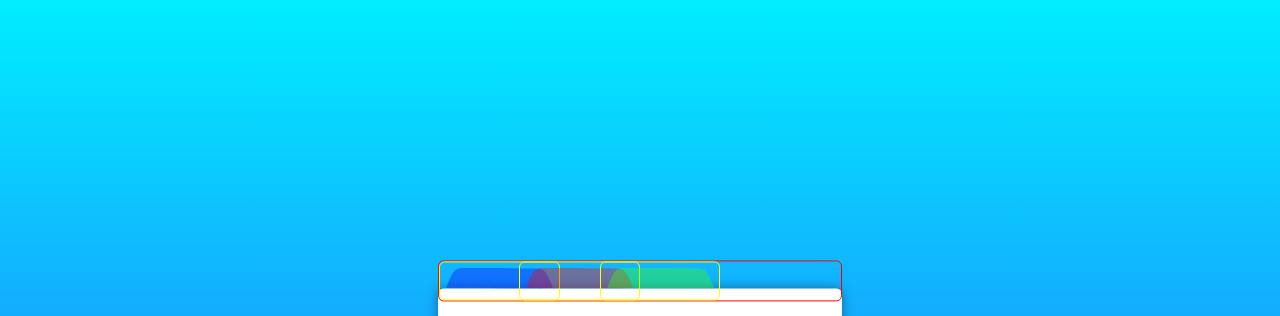
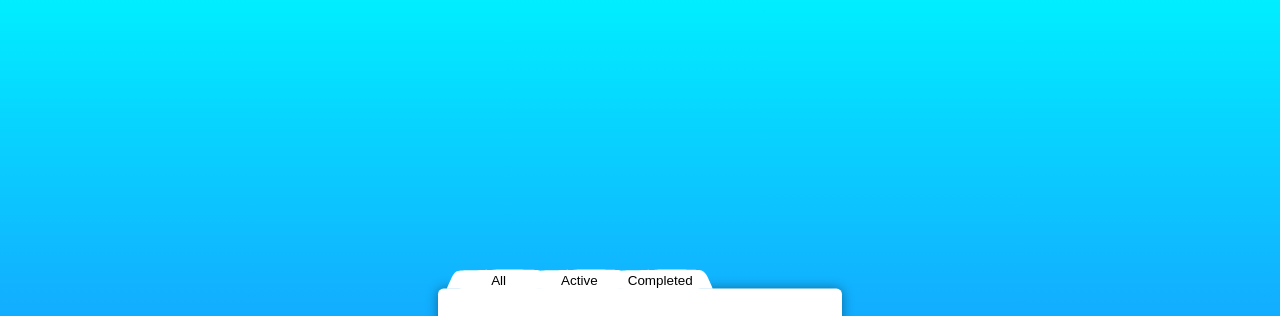
Before and after one commit to Ali-Sdg90/Todo-App, a plain HTML site: page index.html in a window 1280 px wide. Shown: the top 316 px of the page. Drawn offline with Linux system fonts and the light colour scheme.

Commit message:
Make filters move with main-div / add filterTopCalc

```diff
--- a/index.html
+++ b/index.html
@@ -29,8 +29,20 @@
 
         <div id="filter-nav-background">
             <svg
-                id="filter-all"
-                version="1.1"
+                xmlns="http://www.w3.org/2000/svg"
+                xmlns:xlink="http://www.w3.org/1999/xlink"
+                viewBox="0, 0, 400,125.4125412541254"
+            >
+                <g id="svgg">
+                    <path
+                        d="M187.705 20.083 C 187.188 20.600,158.258 21.194,123.416 21.403 C 49.360 21.846,53.156 21.024,40.835 39.281 C 37.680 43.956,19.802 84.053,19.802 86.455 C 19.802 86.826,101.188 87.129,200.660 87.129 C 300.132 87.129,381.518 86.826,381.518 86.455 C 381.518 84.053,363.641 43.956,360.485 39.281 C 352.366 27.250,347.026 23.524,334.637 21.244 C 325.751 19.608,189.256 18.530,187.705 20.083 "
+                        stroke="none"
+                        fill="#ffffff"
+                        fill-rule="evenodd"
+                    ></path>
+                </g>
+            </svg>
+            <svg
                 xmlns="http://www.w3.org/2000/svg"
                 xmlns:xlink="http://www.w3.org/1999/xlink"
                 viewBox="0, 0, 400,125.4125412541254"
@@ -38,16 +50,14 @@
                 <g id="svgg">
                     <path
                         id="path0"
-                        d="M65.347 19.658 C 47.355 24.343,39.376 36.250,21.681 84.818 C 20.882 87.012,29.987 87.129,201.179 87.129 C 300.365 87.129,381.518 86.826,381.518 86.455 C 381.518 86.084,377.658 76.612,372.941 65.404 C 359.053 32.412,352.425 24.650,335.314 21.339 C 326.653 19.663,71.429 18.074,65.347 19.658 "
+                        d="M187.705 20.083 C 187.188 20.600,158.258 21.194,123.416 21.403 C 49.360 21.846,53.156 21.024,40.835 39.281 C 37.680 43.956,19.802 84.053,19.802 86.455 C 19.802 86.826,101.188 87.129,200.660 87.129 C 300.132 87.129,381.518 86.826,381.518 86.455 C 381.518 84.053,363.641 43.956,360.485 39.281 C 352.366 27.250,347.026 23.524,334.637 21.244 C 325.751 19.608,189.256 18.530,187.705 20.083 "
                         stroke="none"
-                        fill="#1100ff60"
+                        fill="#ffffff"
                         fill-rule="evenodd"
                     ></path>
                 </g>
             </svg>
             <svg
-                id="filter-active"
-                version="1.1"
                 xmlns="http://www.w3.org/2000/svg"
                 xmlns:xlink="http://www.w3.org/1999/xlink"
                 viewBox="0, 0, 400,125.4125412541254"
@@ -55,26 +65,9 @@
                 <g id="svgg">
                     <path
                         id="path0"
-                        d="M65.347 19.658 C 47.355 24.343,39.376 36.250,21.681 84.818 C 20.882 87.012,29.987 87.129,201.179 87.129 C 300.365 87.129,381.518 86.826,381.518 86.455 C 381.518 86.084,377.658 76.612,372.941 65.404 C 359.053 32.412,352.425 24.650,335.314 21.339 C 326.653 19.663,71.429 18.074,65.347 19.658 "
+                        d="M187.705 20.083 C 187.188 20.600,158.258 21.194,123.416 21.403 C 49.360 21.846,53.156 21.024,40.835 39.281 C 37.680 43.956,19.802 84.053,19.802 86.455 C 19.802 86.826,101.188 87.129,200.660 87.129 C 300.132 87.129,381.518 86.826,381.518 86.455 C 381.518 84.053,363.641 43.956,360.485 39.281 C 352.366 27.250,347.026 23.524,334.637 21.244 C 325.751 19.608,189.256 18.530,187.705 20.083 "
                         stroke="none"
-                        fill="#ff000060"
-                        fill-rule="evenodd"
-                    ></path>
-                </g>
-            </svg>
-            <svg
-                id="filter-completed"
-                version="1.1"
-                xmlns="http://www.w3.org/2000/svg"
-                xmlns:xlink="http://www.w3.org/1999/xlink"
-                viewBox="0, 0, 400,125.4125412541254"
-            >
-                <g id="svgg">
-                    <path
-                        id="path0"
-                        d="M65.347 19.658 C 47.355 24.343,39.376 36.250,21.681 84.818 C 20.882 87.012,29.987 87.129,201.179 87.129 C 300.365 87.129,381.518 86.826,381.518 86.455 C 381.518 86.084,377.658 76.612,372.941 65.404 C 359.053 32.412,352.425 24.650,335.314 21.339 C 326.653 19.663,71.429 18.074,65.347 19.658 "
-                        stroke="none"
-                        fill="#3cff0060"
+                        fill="#ffffff"
                         fill-rule="evenodd"
                     ></path>
                 </g>
@@ -82,7 +75,13 @@
             <div></div>
             <div></div>
         </div>
-
+        <div id="filter-nav-text">
+            <p id="filter-all">All</p>
+            <p id="filter-active">Active</p>
+            <p id="filter-completed">Completed</p>
+            <p></p>
+            <p></p>
+        </div>
         <script src="script.js"></script>
     </body>
 </html>
--- a/script.js
+++ b/script.js
@@ -42,7 +42,6 @@ function addToHtml(addNewTodo) {
             .addEventListener("click", function () {
                 completeBtn(i);
             });
-        console.log(i);
         document
             .getElementById(`delete-number${i}`)
             .addEventListener("click", function () {
@@ -86,12 +85,14 @@ function deleteBtn(todoNumber) {
     document.getElementById(`todo-number${todoNumber}`).style.opacity = 0;
     setTimeout(() => {
         addToHtml(false);
+        filterTopCalc()
     }, 250);
 }
 if (localTodo) {
     todoSaves = localTodo.split(",");
     addToHtml(false);
 }
+let firstTopFilter = 35.3;
 addBtn.addEventListener("click", function () {
     if (!todoInput.value || todoInput.value == defaultTodo) return;
     if (editTodo != -1) {
@@ -107,7 +108,16 @@ addBtn.addEventListener("click", function () {
     addToHtml(true);
     todoInput.value = defaultTodo;
     localStorage.setItem("saveTodos", todoSaves);
+    filterTopCalc()
 });
+function filterTopCalc(){
+    if (todoSaves.length < 8) {
+        let filterTop = firstTopFilter - todoSaves.length * 2.95 + "vh";
+        console.log(firstTopFilter);
+        document.getElementById("filter-nav-background").style.top = filterTop;
+        document.getElementById("filter-nav-text").style.top = filterTop;
+    }
+}
 todoInput.addEventListener("focusin", function () {
     if (editTodo == -1) todoInput.value = "";
 });
@@ -122,4 +132,8 @@ clearAll.addEventListener("dblclick", function () {
     todoCounter.textContent = todoSaves.length;
     pendingTask.textContent = "pending tasks";
     todoInput.value = defaultTodo;
+    filterTopCalc()
 });
+document.getElementById("filter-all").addEventListener("click",function(){
+    console.log("hi")
+})
--- a/style.css
+++ b/style.css
@@ -126,7 +126,8 @@ br {
     transition: opacity 0.3s;
 }
 svg {
-    width: 20px;
+    width: 2.8vh;
+    height: 3.37vh;
     cursor: pointer;
 }
 div[id*="edit-number"],
@@ -215,40 +216,34 @@ div[id*="delete-number"]:active {
     color: gray;
     text-decoration: line-through;
 }
-#filter-nav-background{
+#filter-nav-background,
+#filter-nav-text {
     display: grid;
-    grid-template-columns: 1fr 1fr 1fr 1fr 1fr;
+    grid-template-columns: repeat(5, 1fr);
     grid-template-rows: 1fr;
+    /* border: 1px solid red; */
     position: absolute;
-    border: 1px solid red;
-    /* width: 32vh; */
-    /* height: 100px; */
-    /* top: 32.5%; */
-    /* left: 25%; */
-    /* gap: -100px; */
-    top: 35.1vh;
+    top: 35.3vh;
     left: 50%;
-    transform: translate(-50%,-50%);
+    transform: translate(-50%, -50%);
     width: 50.5vh;
-    /* width: 45vh; */
 }
-#filter-nav-background svg{
-    border: 1px solid yellow;
-    width: 150%
+#filter-nav-background svg {
+    /* border: 1px solid yellow; */
+    width: 150%;
+    height: 4.5vh;
 }
-/* #filter-nav-background svg{ */
-    /* border: 1px solid rgb(225, 255, 0); */
-    /* width: 150%; */
-    /* width: 14vh; */
-    /* position: absolute; */
-    /* top: 0; */
-/* } */
-/* #main-div::after{
-    content: "";
-    position: absolute;
-    width: 100%;
-    height: 11%;
-    background-color: rgba(255, 0, 0, 0.418);
-    top: -2.8vh;
-    left: 0;
-} */
+#filter-nav-text {
+    /* padding-left: 20px; */
+    /* grid-template-columns: repeat(4, 1fr); */
+}
+#filter-nav-text p {
+    width: 150%;
+    /* border: 1px solid white; */
+    padding-bottom: 0.42vh;
+    /* color: #939393; */
+    font-size: 1.68vh;
+    display: flex;
+    justify-content: center;
+    align-items: center;
+}
```
